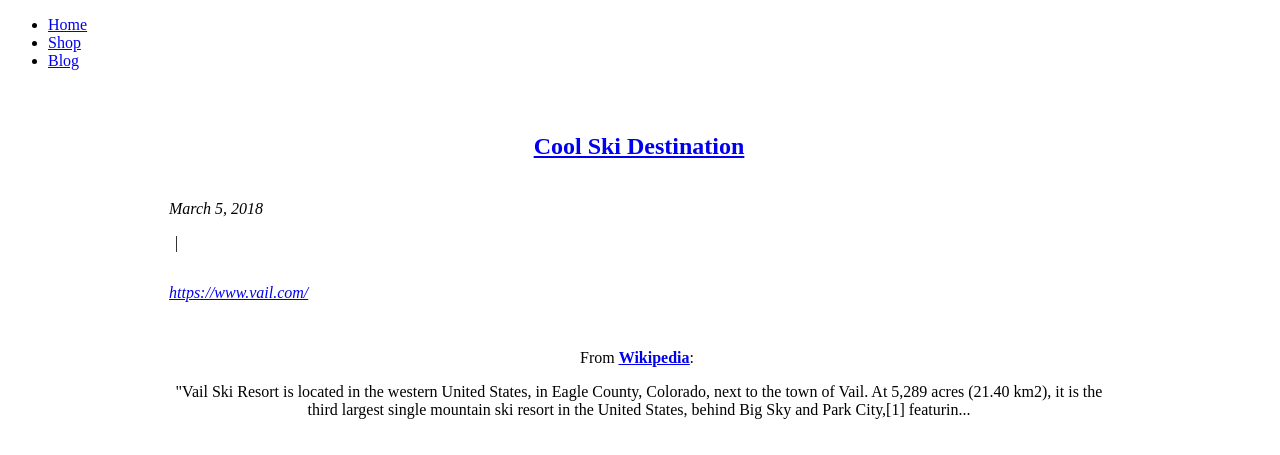
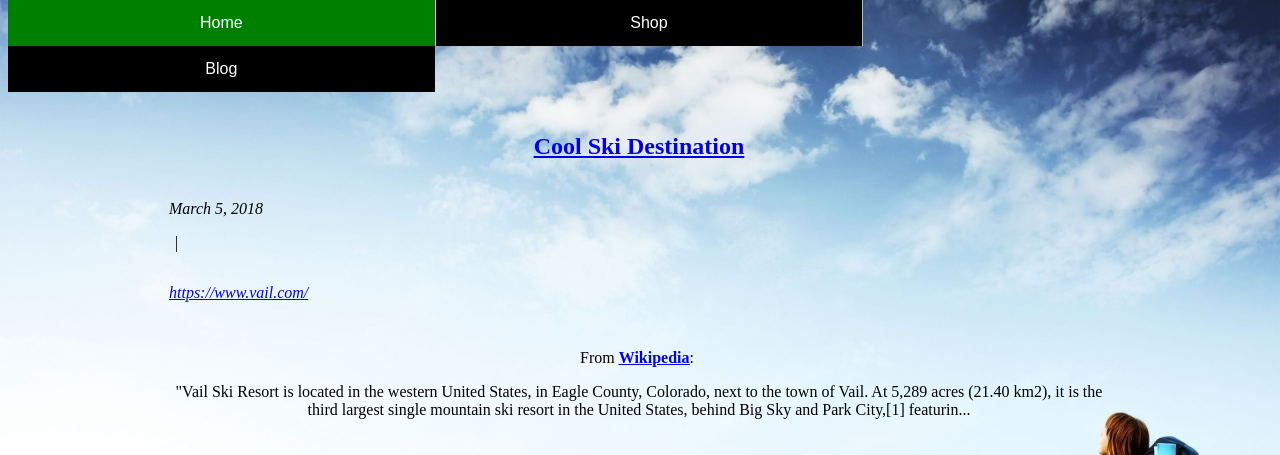
Before and after one commit to nmits/nmits.github.io, a Jekyll site: the page Temporary/blog.html, which Jekyll copies as it is, in a window 1280 px wide and 1400 px high. Shown: the top 455 px of the window. Built offline with Jekyll 4.4.1, drawn with Linux system fonts in a browser that asks for light colours; grey boxes are pictures that could not be loaded.

Commit message:
Changed temporary files

```diff
--- a/Temporary/blog.html
+++ b/Temporary/blog.html
@@ -4,6 +4,63 @@
     <meta charset="UTF-8">
     <title>Title</title>
 </head>
+<style>
+body{
+    background-image: url("girlMountain.jpg");
+    background-size: 100% 100%;
+     background-attachment: fixed;
+}
+ul {
+    list-style-type: none;
+    margin: 0;
+    padding: 0;
+    overflow: hidden;
+
+    align-content: center;
+    width: 100%;
+}
+
+li {
+    float: left;
+    border-right:1px solid #bbb;
+    width: 33.333333%;
+    background-color: black;
+    font-family: 'Montserrat', sans-serif;
+}
+
+li:last-child {
+    border-right: none;
+
+}
+
+li a {
+    display: block;
+    color: white;
+    text-align: center;
+    padding: 14px 16px;
+    text-decoration: none;
+
+}
+
+li a:hover:not(.active) {
+
+  background-color: #2C3E50;
+
+}
+
+.active {
+  background-color: green;
+
+}
+
+.link:hover {
+
+text-decoration: underline;
+
+}
+
+
+</style>
 <body>
 
 <ul style = "position: fixed; top:0px;">
```
Also changed, not shown: Temporary/shop.html (+57 -0 lines).
